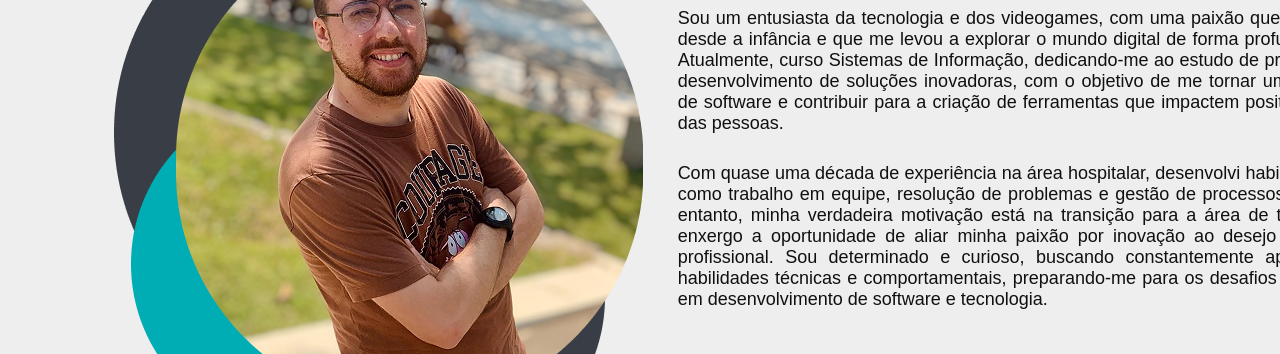
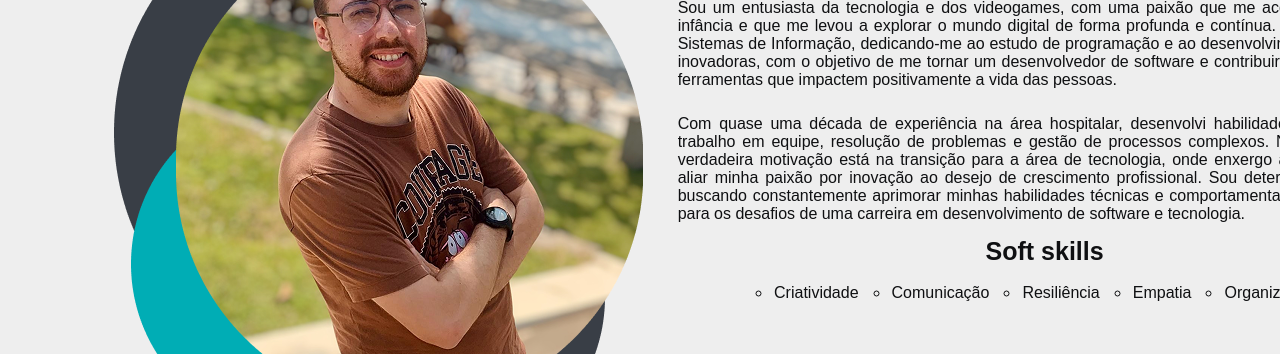
Before and after one commit to alan-bezerra/portfolio, a plain HTML site: page index.html in a window 1280 px wide. Shown: the part 1065-1419 px from the top of the page. Drawn offline with Linux system fonts and the light colour scheme.

Commit message:
Adicionada lista em HTML e feito alguns ajustes simples

```diff
--- a/index.html
+++ b/index.html
@@ -42,6 +42,18 @@
             <hr><h1>Que tal saber um pouco mais sobre mim? Me chamo <strong>Alan Bezerra!</strong></h1><br>
             <p>Sou um entusiasta da tecnologia e dos videogames, com uma paixão que me acompanha desde a infância e que me levou a explorar o mundo digital de forma profunda e contínua. Atualmente, curso Sistemas de Informação, dedicando-me ao estudo de programação e ao desenvolvimento de soluções inovadoras, com o objetivo de me tornar um desenvolvedor de software e contribuir para a criação de ferramentas que impactem positivamente a vida das pessoas.</p><br>
             <p>Com quase uma década de experiência na área hospitalar, desenvolvi habilidades valiosas, como trabalho em equipe, resolução de problemas e gestão de processos complexos. No entanto, minha verdadeira motivação está na transição para a área de tecnologia, onde enxergo a oportunidade de aliar minha paixão por inovação ao desejo de crescimento profissional. Sou determinado e curioso, buscando constantemente aprimorar minhas habilidades técnicas e comportamentais, preparando-me para os desafios de uma carreira em desenvolvimento de software e tecnologia.</p>
+                <dl >
+                    <dt class="conteudo__quemsou__lista__titulo"><b>Soft skills</b></dt>
+                    <dd>
+                        <ul class="conteudo__quemsou__lista" type="circle">
+                            <li>Criatividade</li>
+                            <li>Comunicação</li>
+                            <li>Resiliência</li>
+                            <li>Empatia</li>
+                            <li>Organização</li>
+                        </ul>
+                    </dd>
+                </dl>
             <div class="icones__quemsou">
                 <div class="icone__quemsou__linkedin">
                     <a href="https://www.linkedin.com/in/alan-bezerra-chagas-378752335/" target="_blank"><img src="img/linkedin.png"></a>
--- a/style.css
+++ b/style.css
@@ -93,9 +93,23 @@ body {
     flex-direction: column;
     margin-top: 60px;
     padding: 1%;
-    font-size: 18px;
+    font-size: 16px;
     text-align: justify;
 
+}
+
+.conteudo__quemsou__lista__titulo {
+    display: flex;
+    justify-content: center;
+    font-size: 25px;
+    gap: 25px;
+}
+
+.conteudo__quemsou__lista {
+    display: flex;
+    justify-content: center;
+    flex-direction: row;
+    gap: 25px;
 }
 
 .icones__quemsou {
```
